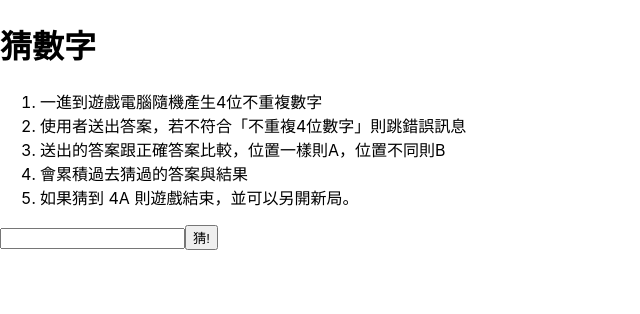
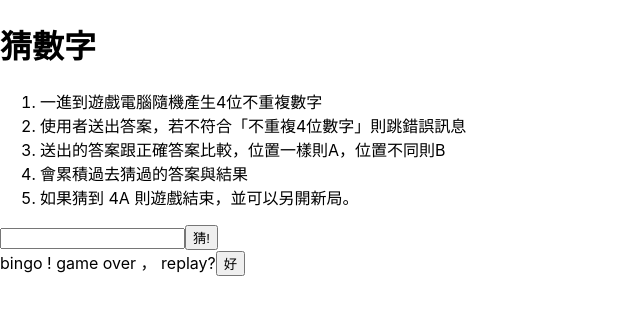
Before and after one commit to sasie59/react-homework, a React (Create React App) app: page / in a window 1280 px wide. Shown: the top 314 px of the page, without its empty margins (0-640 px from the left). Built offline with nearby package versions, Linux system fonts and the light colour scheme.

Commit message:
hw21 快完成了

```diff
--- a/src/XAXB.js
+++ b/src/XAXB.js
@@ -3,23 +3,27 @@ import React, { Component } from "react";
 const arr = ["0", "1", "2", "3", "4", "5", "6", "7", "8", "9"];
 arr.sort(() => Math.random() - 0.5);
 const randomFour = arr.slice(0, 4);
-let bCount = 0;
-let aCount = 0;
+
 const checkAB = (userInput, answer) => {
-  for (let i = 0; i < 4; i++) {
-    if(userInput[i] === answer[i]) aCount+=1
+  let aCount = 0;
+  let bCount = 0;
+  for (let i = 0,j = i; i < 4; i++) {
+    if (userInput[i] === answer[i]) aCount += 1;
+    else if(userInput[i] === answer[j] || userInput[i] === answer[j+1] || userInput[i] === answer[j+2] || userInput[i] === answer[j+3]) bCount +=1
+  }
+  console.warn(aCount);
+  console.warn(bCount);
 
-  }
   return aCount + "A" + bCount + "B";
 };
 
-const valueCheck =(value) => {
+const valueCheck = value => {
   for (let i = 0; i < 4; i++) {
-    if(value[i] === value[i + 1]) {
-      return true
+    if (value[i] === value[i + 1]) {
+      return true;
     }
   }
-}
+};
 export default class XAXB extends Component {
   constructor() {
     super();
@@ -37,19 +41,30 @@ export default class XAXB extends Component {
   };
   handleSubmit = event => {
     event.preventDefault();
-    const { value, xaxbList } = this.state;
-    if (value.length !== 4 || valueCheck(value)) return alert("格式不正確");
+    const { value, xaxbList, bingoNum } = this.state;
+    // console.warn(bingoNum);
+    // console.warn(bingoNum.sort());
+    // console.warn(value);
+    // console.warn(value.split('').sort());
+    if (value.length !== 4 || valueCheck(value.split("").sort()))
+      return alert("格式不正確");
     this.setState({
-      xaxbList : [value, ...xaxbList],
-      value : ''
+      xaxbList: [`${value}: ${checkAB(value, bingoNum)}`, ...xaxbList],
+      value: ""
+    });
+  };
+
+  replay = () => {
+    this.setState({
+      bingoNum : arr.sort(() => Math.random() - 0.5).slice(0, 4),
+      xaxbList : []
     })
-  };
+  }
 
   render() {
     const { value, xaxbList, bingoNum } = this.state;
     console.warn(bingoNum);
-    const itemList = xaxbList.map((item,index) =>
-      <li key={index}>{item}:{}</li>)
+    const itemList = xaxbList.map((item, index) => <li key={index}>{item}</li>);
     return (
       <div>
         <h1>猜數字</h1>
@@ -64,9 +79,10 @@ export default class XAXB extends Component {
           <input type="text" value={value} onChange={this.handleChange} />
           <button>猜!</button>
         </form>
-        <ol>
-          {itemList}
-        </ol>
+        <div>bingo ! game over ， replay?
+          <button onClick={this.replay}>好</button>
+        </div>
+        <ol>{itemList}</ol>
       </div>
     );
   }
```
